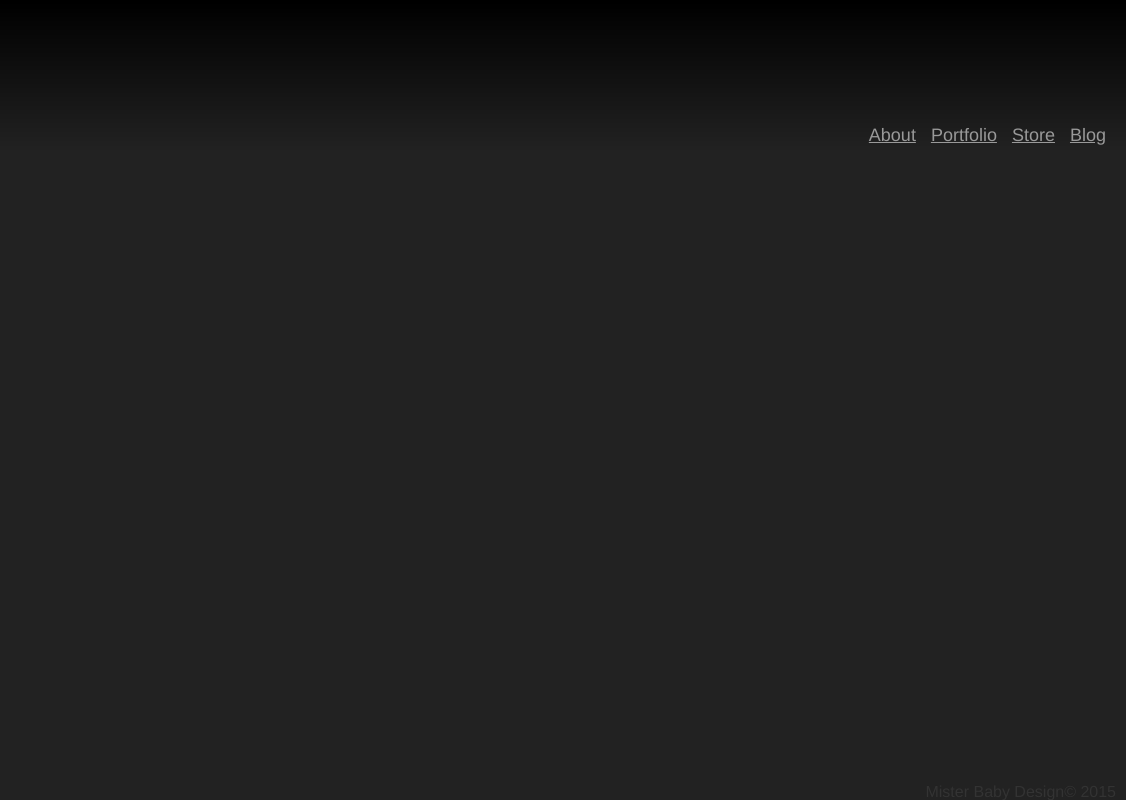
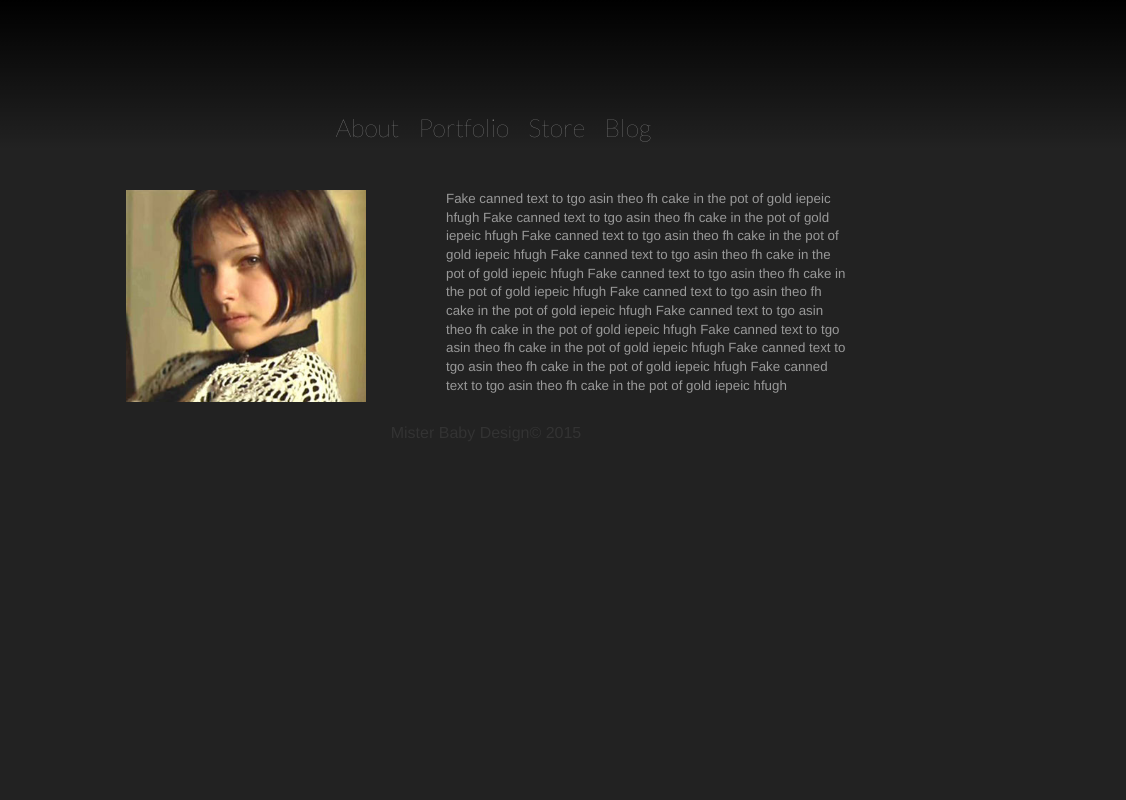
Before and after one commit to sean6bucks/sean6bucks.github.io, a plain HTML site: page about.html in a window 1280 px wide. Shown: the full height of the page, 154-1280 px from the left. Drawn offline with Linux system fonts and the light colour scheme.

Commit message:
updated the site with a ton of work

```diff
--- a/about.html
+++ b/about.html
@@ -3,23 +3,48 @@
 	<head>
 		<title>Mister Baby Design</title>
 		<link rel="stylesheet" type="text/css" href="stylesheet.css">
+		<link href='http://fonts.googleapis.com/css?family=Lato:100,300,400' rel='stylesheet' type='text/css'>
 	</head>
 	<body class="page">
-		<header>
+
+		<div id="header">
 			<img class="header-logo" src="images/MBlogotranssmall.gif">
-			<table class="pagenav">
-				<tr>
-					<td><a href="about.html"><h5><u>About</u></h5></a></td>
-					<td><a href="work.html"><h5><u>Portfolio</u></h5></a></td>
-					<td><a href="store.html"><h5><u>Store</u></h5></a></td>
-					<td><a href="http://misterbabydesign.tumblr.com"><h5><u>Blog</u></h5></a></td>
-				</tr>
-			</table>
-		</header>
+			<ul class="pagenav">
+					<li>
+						<a href="about.html">About</a>
+					</li>
+					<li>
+						<a href="work.html">Portfolio</a>
+					</li>
+					<li><!-- <a href="store.html">-->
+						<a href="http://www.MisterBabyDesign.com">Store</a>
+					</li>
+					<!-- eventually switch back to store.html when internal store is built -->
+					<li>
+						<a href="http://misterbabydesign.tumblr.com" target="_blank">Blog</a>
+					</li>
+					<!-- eventually tumblr page html/css will be customized to match site -->
+			</ul>
+		</div>
 
+
+		<div class="main-column">
+			<div class="aboutColumnImg">
+				<img src="images/natalie2.jpg" />
+			</div><!--
+			--><div class="aboutColumnText">
+				<p>
+					Fake canned text to tgo asin theo fh cake in the pot of gold iepeic hfugh Fake canned text to tgo asin theo fh cake in the pot of gold iepeic hfugh Fake canned text to tgo asin theo fh cake in the pot of gold iepeic hfugh Fake canned text to tgo asin theo fh cake in the pot of gold iepeic hfugh Fake canned text to tgo asin theo fh cake in the pot of gold iepeic hfugh Fake canned text to tgo asin theo fh cake in the pot of gold iepeic hfugh Fake canned text to tgo asin theo fh cake in the pot of gold iepeic hfugh Fake canned text to tgo asin theo fh cake in the pot of gold iepeic hfugh Fake canned text to tgo asin theo fh cake in the pot of gold iepeic hfugh Fake canned text to tgo asin theo fh cake in the pot of gold iepeic hfugh
+				</p>
+			</div>
+
+		</div>
 
 		<footer>
 			<p>Mister Baby Design&copy; 2015</p>
 		</footer>
+
+		<script src="jquery.min.js"></script>
+   		<script src="splashSlide.js"></script>
 	</body>
 </html>
--- a/stylesheet.css
+++ b/stylesheet.css
@@ -53,6 +53,7 @@ table {
 body {
     background: #222;
     overflow: 100%;
+
 }
 
 a{
@@ -75,13 +76,13 @@ a:active {
 	background-image: url("images/backgroundkatagray.gif");
 	background-size: 125px auto;
 	background-repeat: no-repeat;
-	background-position: left 10px top 140px;
+	background-position: left 15px top 140px;
 }
 
 h5 {
-	font-family: Helvetica, Arial, sans-serif;
-	font-size: 18px;
-	font-weight: 300;
+	font-family: 'Lato', Helvetica, Arial, sans-serif;
+	font-size: 25px;
+	font-weight: 100;
 	color: #999;
 }
 
@@ -115,7 +116,7 @@ h5 {
 	background: black;
 	width: 100%;
 	height: 100%;
-	/*z-index: 1;*/
+	z-index: 1;
 	position: fixed;
 
 }
@@ -125,13 +126,17 @@ h5 {
 -----Header-----
 */
 
-header {
+#header {
 	background: -webkit-linear-gradient(#000, rgba(0,0,0,0));;
 	background:         linear-gradient (#000, rgba(0,0,0,0));
 	height: 150px;
 	width: 100%;
 	/*z-index: 0;*/
-	position:fixed;
+/*	position: fixed;
+*/	margin: 0 auto;
+/*	max-width: 1200px;*/
+	min-width: 600px;
+
 }
 
 .header-logo {
@@ -141,14 +146,21 @@ header {
 }
 
 .pagenav {
-	float: right;
-	margin: 126px 20px 0px 0px;
+	width: 400px;
+	text-align: center;
+	margin: 0 auto;
+	top: 115px;
+	position: relative;
 }
 
-.pagenav td{
-	text-align: center;
+.pagenav li{
+	display: inline-block;
 	padding-left: 15px;
 	padding right: 15px;
+	font-family: 'Lato', Helvetica, Arial, sans-serif;
+	font-size: 25px;
+	font-weight: 100;
+	color: #999;
 
 }
 
@@ -160,9 +172,12 @@ header {
 footer p{
 	font-family: Helvetica, Arial, sans-serif;
 	color: #333;
-	right: 10px;
+	text-align: center;
 	bottom: 0;
-	position: absolute;
+/*	max-width: 1200px;*/
+	min-width: 600px;
+	clear: both;
+
 }
 
 /*
@@ -170,11 +185,42 @@ footer p{
 */
 
 .main-column {
-	display: block;
-	background-color: red;
-	width: auto;
-	height: 100%;
-	margin: 0 150px 0 150px;
+/*	border: solid 1px red;*/
+	width: 80%;
+	min-width: 600px;
+	max-width: 800px;
+	margin: 20px auto;
+}
+
+.jumbotron {
+	width: 100%;
+}
+
+/*
+------ABOUT---
+*/
+
+
+.aboutColumnImg {
+	display: inline-block;
+	float: left;
+	width: 30%;
+	margin: 20px 5%;
+}
+.aboutColumnImg img{
+	width: 100%;
+}
+
+.aboutColumnText {
+	display: inline-block;
+	float: left;
+	width: 50%;
+	margin: 20px 5%;
+	font-family: 'Leto', Helvetica, sans-serif;
+	font-weight: 300;
+	font-size: 10pt;
+	color: #999;
+	line-height: 14pt;
 }
 
 /*
```
Also changed, not shown: blog.html (+25 -14 lines), index.html (+28 -15 lines), store.html (+29 -10 lines), work.html (+28 -10 lines), images/natalie.jpg (added), images/natalie2.jpg (added), squaresample1.png (added), 1 other file.
